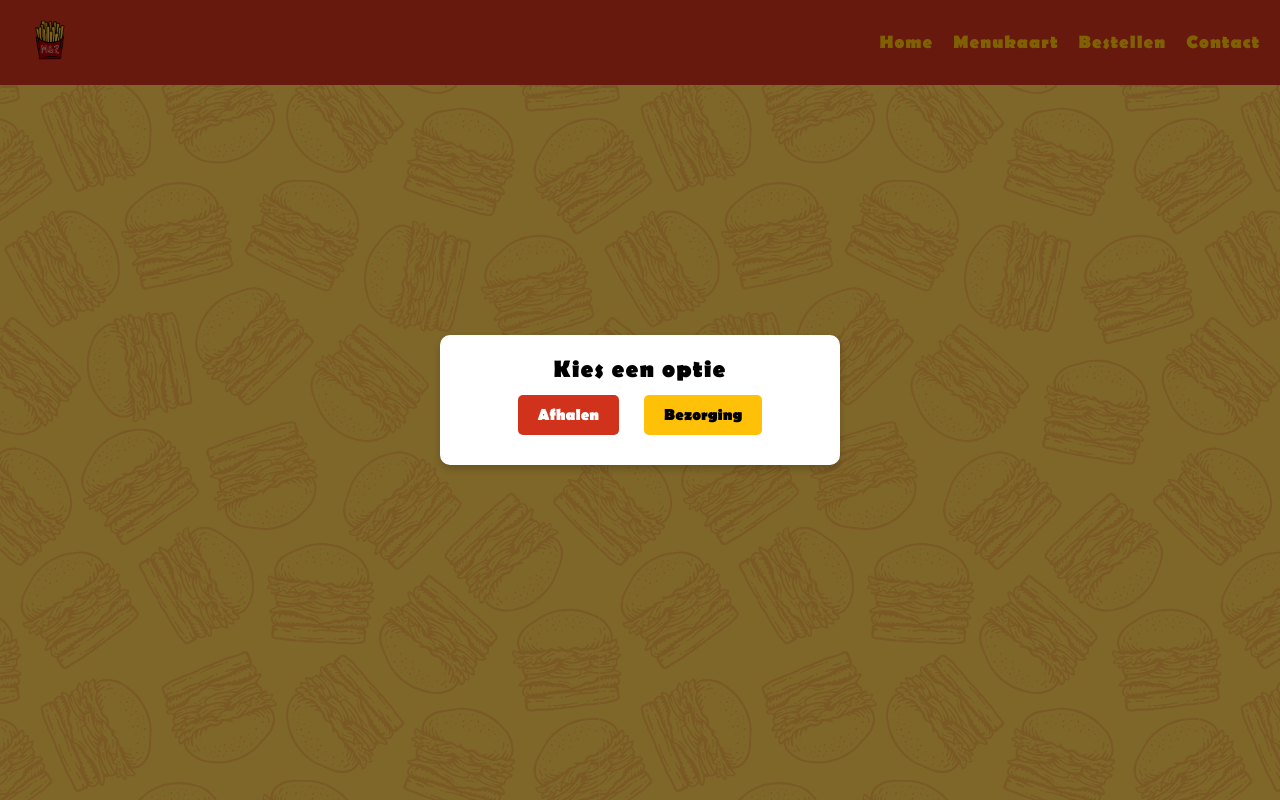
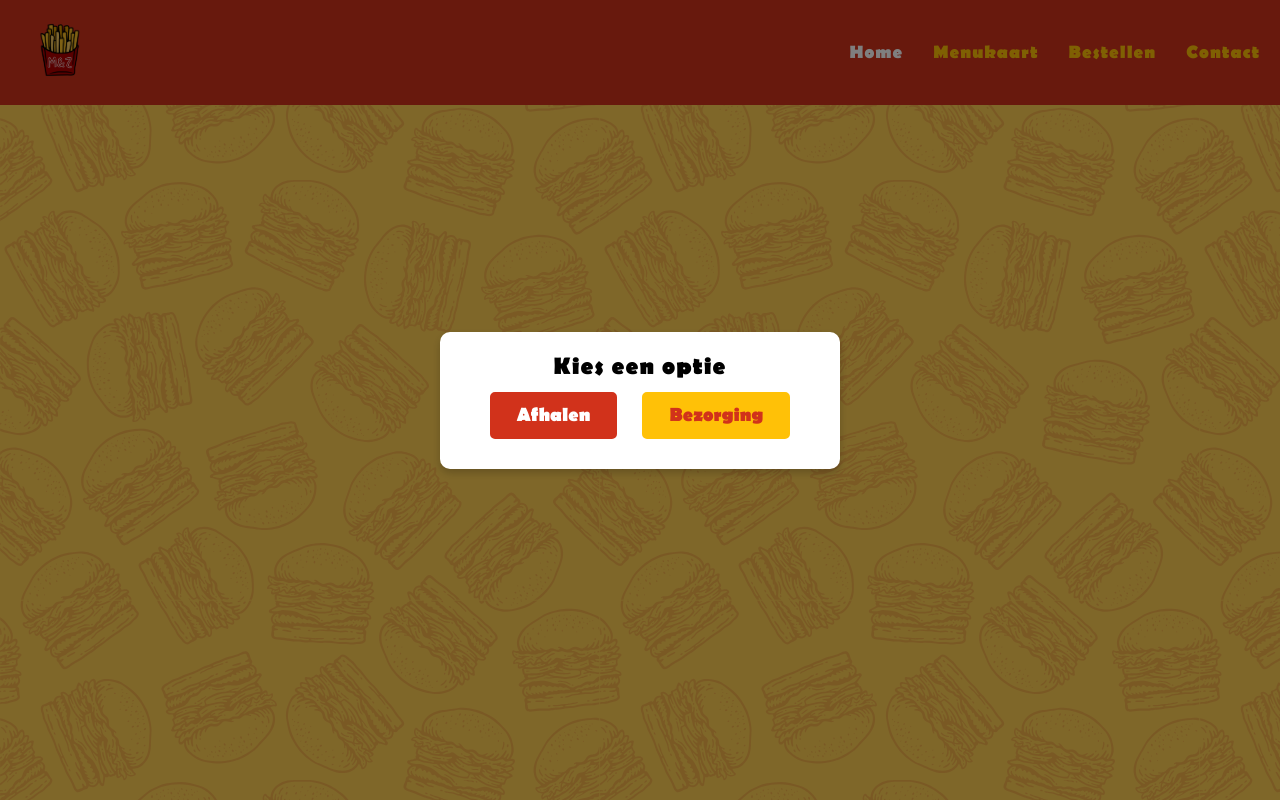
Before and after one commit to 100200stu/MZRESTAURANT, a PHP site: page /php/menu.php in a window 1280 px wide. Run offline with PHP 8.4, Linux system fonts and the light colour scheme; data that the repository does not hold is empty.

Commit message:
Update menu.php

```diff
--- a/php/menu.php
+++ b/php/menu.php
@@ -26,6 +26,7 @@ $menu_items_result = $conn->query($menu_items_sql);
     <meta name="viewport" content="width=device-width, initial-scale=1.0">
     <title>M&Z Restaurant</title>
     <link rel="stylesheet" href="../css/menu.css">
+    <link rel="stylesheet" href="../css/styles.css">
     <script src="../script/cart.js" defer></script>
     <script src="../script/script.js" defer></script>
 </head>
@@ -57,16 +58,22 @@ $menu_items_result = $conn->query($menu_items_sql);
     </div>
 </div>
 
-<!-- Header Section -->
 <header>
     <nav class="navbar">
         <div class="logo">
             <img src="../images/Blue and White Circle Surfing Club Logo.png" alt="M&Z Logo">
         </div>
-        <ul class="nav-links">
-            <li><a href="#home">Home</a></li>
+        <!-- Hamburger Icon -->
+        <div class="hamburger" id="hamburger">
+            <span class="bar"></span>
+            <span class="bar"></span>
+            <span class="bar"></span>
+        </div>
+        <!-- Navigation Links -->
+        <ul class="nav-links" id="nav-links">
+            <li><a href="index.html" class="active">Home</a></li>
             <li><a href="PDF/menu.pdf" target="_blank">Menukaart</a></li>
-            <li><a href="bestellen.php">Bestellen</a></li>
+            <li><a href="php/menu.php">Bestellen</a></li>
             <li><a href="#contact">Contact</a></li>
         </ul>
     </nav>
```
